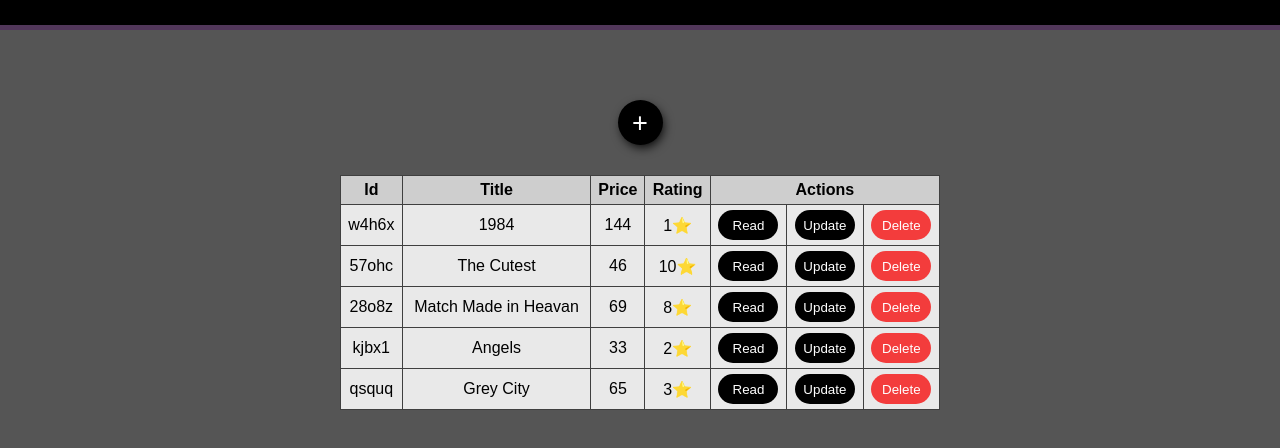
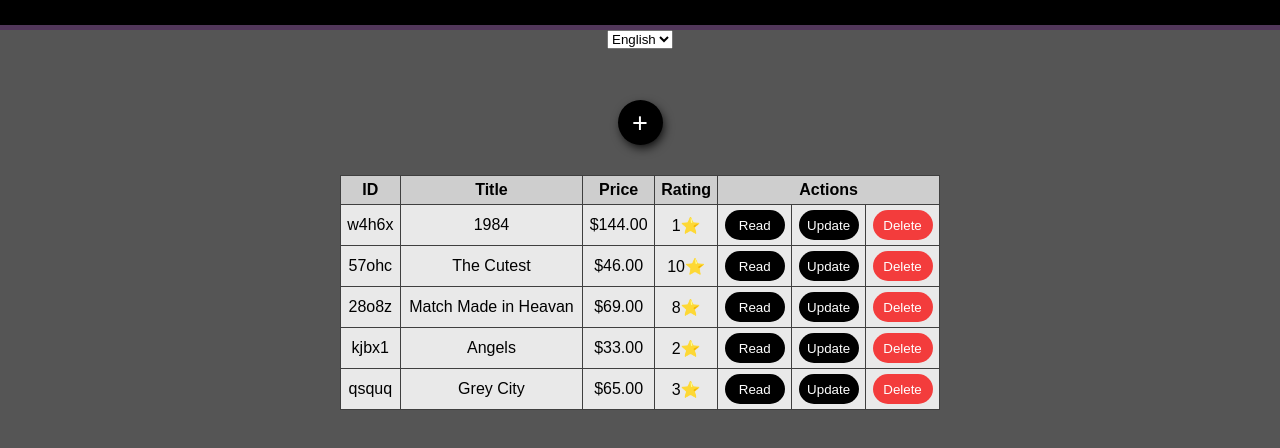
Before and after one commit to leetalrivlin/Book-Shop, a plain HTML site: page index.html in a window 1280 px wide. Shown: the part 70-518 px from the top of the page. Drawn offline with Linux system fonts and the light colour scheme.

Commit message:
Added i18n for Hebrew

```diff
--- a/css/main.css
+++ b/css/main.css
@@ -5,6 +5,9 @@ body {
   background-color: rgb(85, 85, 85);
   font-family: Arial, Helvetica, sans-serif;
   margin: 0;
+}
+body.rtl {
+  direction: rtl;
 }
 .header {
   width: 100vw;
--- a/index.html
+++ b/index.html
@@ -9,7 +9,11 @@
   <body onload="onInit()">
 
     <div class="header">
-      <h1>My Book Shop</h1>
+      <h1 data-trans="main-title">My Book Shop</h1>
+      <select onchange="onSetLang(this.value)">
+        <option value="en">English</option>
+        <option value="he">עברית</option>
+    </select>
     </div>
 
     <div class="table-section">
@@ -18,34 +22,36 @@
       <div class="add-book" hidden>
         <form class="form-add-book" onsubmit="onAddBook()">
           <input
+            data-trans="book-name-placeholder"
             type="text"
             class="input-name"
             name="user-book-name"
-            placeholder="Book name (e.g: The King)"
+            placeholder="Book name (e.g: The Little Prince)"
             required
           />
           <input
+            data-trans="book-price-placeholder"
             type="number"
             class="input-price"
             name="user-book-price"
             placeholder="Book price (e.g: 35)"
             required
           />
-          <input type="submit" class="book-submit-btn" value="Add Book" />
+          <button data-trans="add-book" type="submit" class="book-submit-btn">Add Book</button>
         </form>
       </div>
 
       <table>
         <thead>
-          <th onclick="log()">Id</th>
-          <th class="th-title" data-sort="title" onClick="onFilterBy(this)">
+          <th data-trans="id">ID</th>
+          <th data-trans="title" class="th-title" data-sort="title" onClick="onFilterBy(this)">
             Title
           </th>
-          <th class="th-price" data-sort="price" onClick="onFilterBy(this)">
+          <th data-trans="price" class="th-price" data-sort="price" onClick="onFilterBy(this)">
             Price
           </th>
-          <th>Rating</th>
-          <th colspan="3">Actions</th>
+          <th data-trans="rating">Rating</th>
+          <th data-trans="actions" colspan="3">Actions</th>
         </thead>
         <tbody class="table-content"></tbody>
       </table>
@@ -59,7 +65,7 @@
       <p class="text"></p>
 
       <form class="rating-form" onsubmit="onSubmitRating(event)">
-        <label class="rating-header" for="rating">Add your rating (0-10)</label>
+        <label data-trans="raiting-title" class="rating-header" for="rating">Add your rating (0-10)</label>
         <div class="rating">
           <input
             type="button"
@@ -81,11 +87,12 @@
             value="+"
             onclick="incrementValue()"
           /><br />
-          <input type="submit" class="btn-rate" value="Rate!" />
+          <button data-trans="rate" type="submit" class="btn-rate">Rate!</button>
         </div>
       </form>
     </div>
 
+    <script src="js/sevices/i18n-service.js"></script>
     <script src="js/sevices/util-service.js"></script>
     <script src="js/sevices/storage-service.js"></script>
     <script src="js/sevices/book-service.js"></script>
--- a/js/book-controller.js
+++ b/js/book-controller.js
@@ -11,6 +11,7 @@ function onInit() {
   if (bookOpened) bookOpened.isModalOpen = false;
 
   _saveBooksToStorage();
+  doTrans();
   renderBooks();
 }
 
@@ -28,15 +29,26 @@ function renderBooks() {
       return `<tr>
                 <td>${book.id}</td>
                 <td>${book.name}</td>
-                <td>${book.price}</td>
+                <td>${formatCurrency(book.price)}</td>
                 <td>${book.rating}⭐</td>
-                <td><button class="btn read-btn" onclick="onRead('${book.id}')">Read</button></td>
-                <td><button class="btn update-btn" onclick="onUpdateBook('${book.id}')">Update</button></td>
-                <td><button class="btn delete-btn" onclick="onRemoveBook('${book.id}')">Delete</button></td>
+                <td><button data-trans="read" class="btn read-btn" onclick="onRead('${book.id}')">${getTrans('read')}</button></td>
+                <td><button data-trans="update" class="btn update-btn" onclick="onUpdateBook('${book.id}')">${getTrans('update')}</button></td>
+                <td><button data-trans="delete" class="btn delete-btn" onclick="onRemoveBook('${book.id}')">${getTrans('delete')}</button></td>
             </tr>`;
     })
     .join('');
   document.querySelector('.table-content').innerHTML = strHTML;
+}
+
+function onSetLang(lang) {
+  setLang(lang);
+  if (lang === 'he') {
+      document.body.classList.add('rtl');
+  } else {
+      document.body.classList.remove('rtl');
+  }
+  doTrans();
+  renderBooks();
 }
 
 function openAddBook() {
@@ -85,12 +97,13 @@ function renderRatingStars(rating) {
 
 function onUpdateBook(bookId) {
   var newBookPrice = +prompt('Enter new price:');
+  // var priceInCurrLang = formatCurrency(newBookPrice);
   updateBook(bookId, newBookPrice);
   renderBooks();
 }
 
 function onRemoveBook(bookId) {
-  var isConfirmed = confirm('Are you sure you want to delete this book?');
+  var isConfirmed = confirm(getTrans('confirm'));
   if (!isConfirmed) return;
   removeBook(bookId);
   renderBooks();
--- /dev/null
+++ b/js/sevices/i18n-service.js
@@ -0,0 +1,103 @@
+'use strict';
+var gCurrLang = 'en';
+
+var gTrans = {
+    'main-title': {
+        en: 'My Book Shop',
+        he: 'חנות הספרים שלי'
+    },
+    'book-name-placeholder': {
+        en: 'Book name (e.g: The Little Prince)',
+        he: 'שם הספר (למשל: הנסיך הקטן)'
+    },
+    'book-price-placeholder': {
+        en: 'Book price (e.g: 35)',
+        he: 'מחיר הספר בדולרים (למשל: 80)'
+    },
+    'add-book': {
+        en: 'Add Book',
+        he: 'הוסף'
+    },
+    'id': {
+        en: 'ID',
+        he: 'אינדקס'
+    },
+    'title': {
+        en: 'Title',
+        he: 'שם הספר'
+    },
+    'price': {
+        en: 'Price',
+        he: 'מחיר'
+    },
+    'rating': {
+        en: 'Rating',
+        he: 'דירוג'
+    },
+    'actions': {
+        en: 'Actions',
+        he: 'פעולות'
+    },
+    'read': {
+        en: 'Read',
+        he: 'קרא'
+    },
+    'update': {
+        en: 'Update',
+        he: 'עדכן'
+    },
+    'delete': {
+        en: 'Delete',
+        he: 'מחק'
+    },
+    'raiting-title': {
+        en: 'Add your rating (0-10)',
+        he: 'הוסף דירוג'
+    },
+    'rate': {
+        en: 'Rate!',
+        he: 'דרג'
+    },
+    'confirm': {
+        en: 'Are you sure you want to delete this book?',
+        he: 'בטוח שאתם מעוניינים למחוק ספר זה?'
+    },
+}
+
+function doTrans() {
+    var els = document.querySelectorAll('[data-trans]')
+    els.forEach(function (el) {
+        var transKey = el.dataset.trans
+        var txt = getTrans(transKey);
+
+        if (el.nodeName === 'INPUT') {
+            el.setAttribute('placeholder', txt);
+        } else {
+            el.innerText = txt;
+        }
+    })
+}
+
+function getTrans(transKey) {
+    var keyTrans = gTrans[transKey];
+    if (!keyTrans) return 'UNKNOWN';
+    var txt = keyTrans[gCurrLang];
+
+    // if not found return en
+    if (!txt) txt = keyTrans['en'];
+    return txt;
+}
+
+function setLang(lang) {
+    gCurrLang = lang;
+}
+
+function formatCurrency(num) {
+    if (gCurrLang === 'he') {
+    var currChangeIlsRate = 3.3;
+    num *= currChangeIlsRate;
+    return new Intl.NumberFormat('he-IL', { style: 'currency', currency: 'ILS' }).format(num);
+    } else if (gCurrLang === 'en') {
+        return new Intl.NumberFormat('en-IN', { style: 'currency', currency: 'USD' }).format(num);
+    }
+}
```
